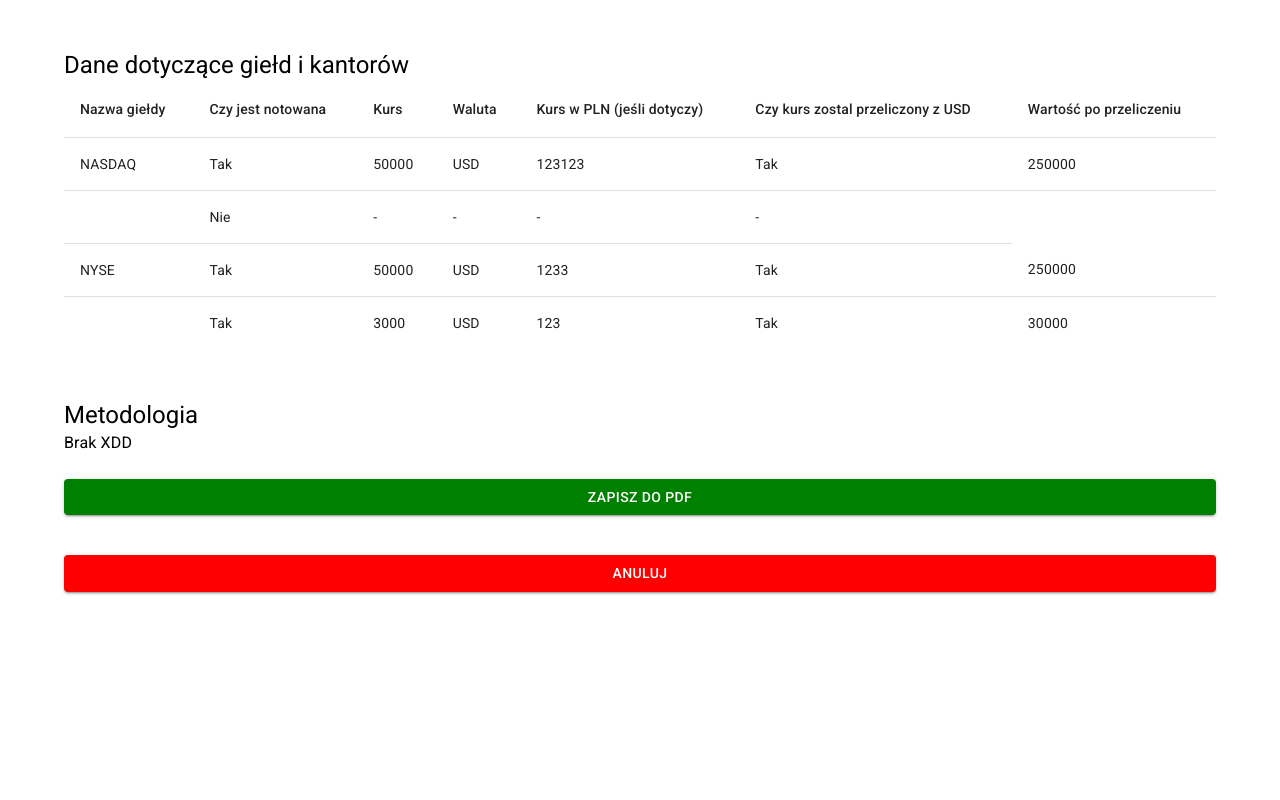
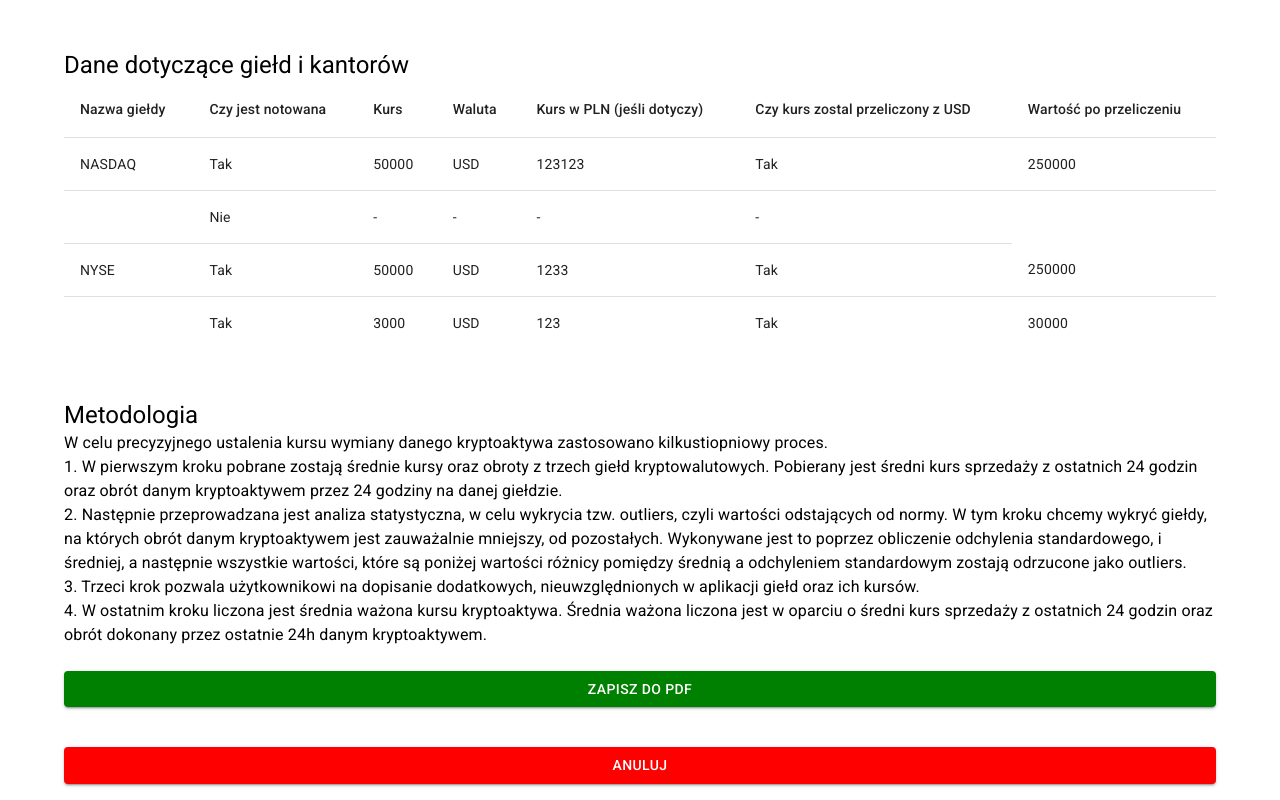
Before and after one commit to Kamil-Budzik/kryptokaska, a React (Vite) app: page /manual in a window 1280 px wide. Shown: the part 616-1416 px from the top of the page. Before the commit the page ends 1224 px from the top, so only its background shows below. Built offline with nearby package versions, Linux system fonts and the light colour scheme.

Commit message:
feature/Added methodology to the pdf (#25)
Co-authored-by: ssoltys <htfhere@gmail.com>

```diff
--- a/src/pages/PdfSummary.tsx
+++ b/src/pages/PdfSummary.tsx
@@ -278,7 +278,22 @@ function PdfSummary() {
                     Metodologia
                 </Typography>
                 <Typography component="p" variant="body1">
-                    Brak XDD
+                    W celu precyzyjnego ustalenia kursu wymiany danego kryptoaktywa
+                    zastosowano kilkustiopniowy proces.<br />
+                    1. W pierwszym kroku pobrane zostają średnie kursy oraz obroty z trzech giełd
+                    kryptowalutowych. Pobierany jest średni kurs sprzedaży z ostatnich 24 godzin
+                    oraz obrót danym kryptoaktywem przez 24 godziny na danej giełdzie.<br />
+                    2. Następnie przeprowadzana jest analiza statystyczna, w celu wykrycia
+                    tzw. outliers, czyli wartości odstających od normy. W tym kroku chcemy
+                    wykryć giełdy, na których obrót danym kryptoaktywem jest zauważalnie mniejszy,
+                    od pozostałych. Wykonywane jest to poprzez obliczenie odchylenia standardowego,
+                    i średniej, a następnie wszystkie wartości, które są poniżej wartości różnicy pomiędzy
+                    średnią a odchyleniem standardowym zostają odrzucone jako outliers.<br />
+                    3. Trzeci krok pozwala użytkownikowi na dopisanie dodatkowych, nieuwzględnionych w
+                    aplikacji giełd oraz ich kursów.<br />
+                    4. W ostatnim kroku liczona jest średnia ważona kursu kryptoaktywa. Średnia ważona
+                    liczona jest w oparciu o średni kurs sprzedaży z ostatnich 24 godzin oraz obrót
+                    dokonany przez ostatnie 24h danym kryptoaktywem.
                 </Typography>
                 <Button
                     fullWidth
```
